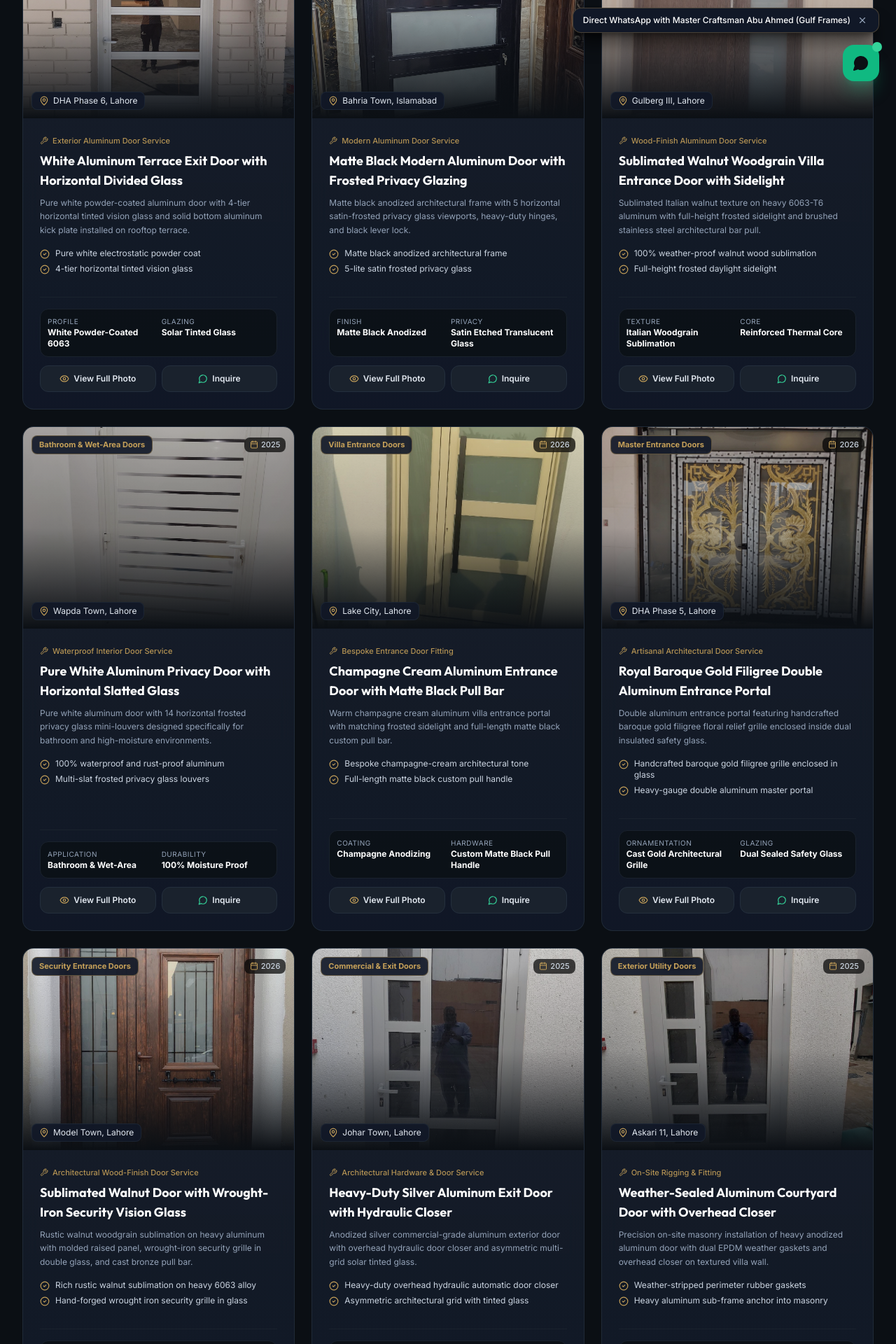
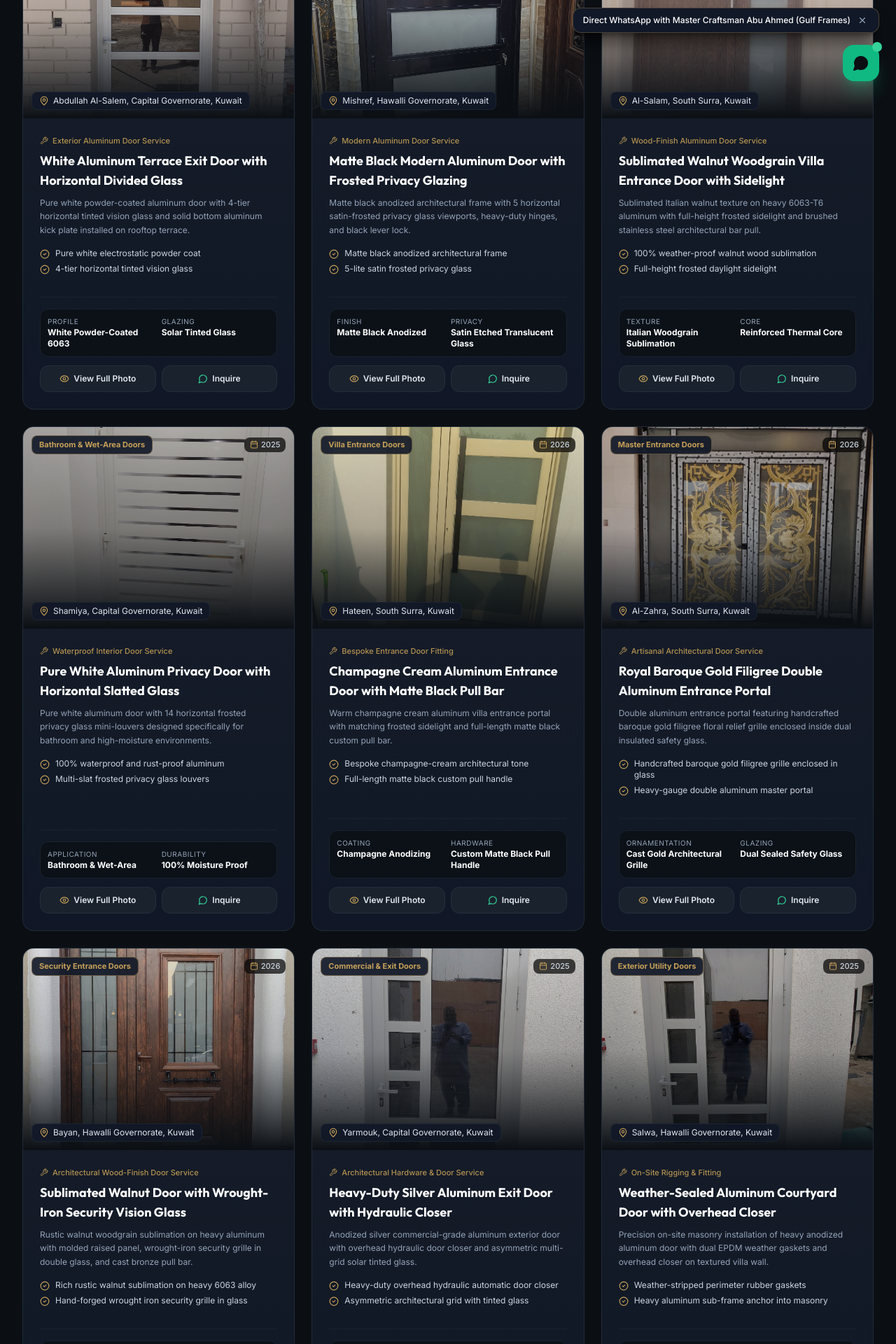
Before and after one commit to shiroright01-commits/abu-ahmed-gulf-frames, a Next.js app: page /projects in a window 1280 px wide. Shown: the part 660-2580 px from the top of the page at 70% size. Built offline with nearby package versions, Linux system fonts and the light colour scheme.

Commit message:
feat: optimize 100% for State of Kuwait exclusively across all projects, governorates, and metadata

```diff
--- a/src/app/contact/page.tsx
+++ b/src/app/contact/page.tsx
@@ -170,7 +170,7 @@ Please let me know when you can schedule an on-site engineering assessment.`;
                     </label>
                     <input
                       type="text"
-                      placeholder={isRTL ? "مثال: لاهور / إسلام آباد" : "e.g. Lahore / Islamabad"}
+                      placeholder={isRTL ? "مثال: الفروانية، حولي، أو العاصمة" : "e.g. Farwaniya, Hawalli, or Kuwait City"}
                       value={formData.city}
                       onChange={(e) => setFormData({ ...formData, city: e.target.value })}
                       className="w-full bg-charcoal-950 border border-charcoal-700 rounded-xl px-3.5 py-2.5 text-white placeholder-slate-500 focus:outline-none focus:border-gold-400"
--- a/src/app/projects/page.tsx
+++ b/src/app/projects/page.tsx
@@ -62,7 +62,7 @@ export default function ProjectsPage() {
           <p className="text-sm sm:text-base text-slate-300 leading-relaxed">
             {t(
               "projectsPageSubtitle",
-              "We deliver bespoke commissioned services, not off-the-shelf retail products. Explore our 30 verified case studies showcasing authentic on-site installations, precision workshop milling, and certified master framing across Pakistan."
+              "We deliver bespoke commissioned services, not off-the-shelf retail products. Explore our 30 verified case studies showcasing authentic on-site installations, precision workshop milling, and certified master framing across Kuwait."
             )}
           </p>
         </div>
--- a/src/components/HeroShowcaseCard.tsx
+++ b/src/components/HeroShowcaseCard.tsx
@@ -61,7 +61,7 @@ export default function HeroShowcaseCard() {
                 <span>{t("heroShowcaseBadge", "Verified Real Commission")}</span>
               </span>
               <span className="text-[11px] font-medium px-2.5 py-1 rounded-xl bg-black/80 text-slate-200 backdrop-blur-md border border-charcoal-700">
-                {t("heroShowcaseLocation", "Model Town, Lahore")}
+                {t("heroShowcaseLocation", "Abdullah Al-Salem, Kuwait")}
               </span>
             </div>
 
--- a/src/components/QuickEstimator.tsx
+++ b/src/components/QuickEstimator.tsx
@@ -250,7 +250,7 @@ Please confirm your availability for a technical site survey.`;
           </label>
           <input
             type="text"
-            placeholder={isRTL ? "مثال: موقع في لاهور، بحاجة لمعاينة ميدانية" : "e.g. Lahore site, need laser measurement"}
+            placeholder={isRTL ? "مثال: فيلا في حولي أو الفروانية، بحاجة لمعاينة ميدانية" : "e.g. Villa in Hawalli or Farwaniya, need laser survey"}
             value={notes}
             onChange={(e) => setNotes(e.target.value)}
             className="w-full bg-charcoal-950 border border-charcoal-700 rounded-xl px-3.5 py-2.5 text-white placeholder-slate-500 focus:outline-none focus:border-gold-400 transition-colors"
--- a/src/components/QuoteModal.tsx
+++ b/src/components/QuoteModal.tsx
@@ -97,7 +97,7 @@ Please get in touch with your survey schedule and preliminary estimates.`;
               <label className="block text-slate-300 font-medium mb-1">City / Location</label>
               <input
                 type="text"
-                placeholder="e.g. Lahore / Islamabad"
+                placeholder="e.g. Farwaniya, Hawalli, or Kuwait City"
                 value={city}
                 onChange={(e) => setCity(e.target.value)}
                 className="w-full bg-charcoal-950 border border-charcoal-700 rounded-xl px-3.5 py-2.5 text-white placeholder-slate-500 focus:outline-none focus:border-gold-400"
--- a/src/data/projectsData.ts
+++ b/src/data/projectsData.ts
@@ -24,7 +24,7 @@ export const projectsData: ProjectItem[] = [
     category: "doors",
     categoryLabel: "Terrace & Utility Doors",
     serviceType: "Exterior Aluminum Door Service",
-    clientLocation: "DHA Phase 6, Lahore",
+    clientLocation: "Abdullah Al-Salem, Capital Governorate, Kuwait",
     year: "2026",
     image: "/real_projects/work_01.jpg",
     summary: "Pure white powder-coated aluminum door with 4-tier horizontal tinted vision glass and solid bottom aluminum kick plate installed on rooftop terrace.",
@@ -45,7 +45,7 @@ export const projectsData: ProjectItem[] = [
     category: "doors",
     categoryLabel: "Interior & Luxury Doors",
     serviceType: "Modern Aluminum Door Service",
-    clientLocation: "Bahria Town, Islamabad",
+    clientLocation: "Mishref, Hawalli Governorate, Kuwait",
     year: "2026",
     image: "/real_projects/work_02.jpg",
     summary: "Matte black anodized architectural frame with 5 horizontal satin-frosted privacy glass viewports, heavy-duty hinges, and black lever lock.",
@@ -66,7 +66,7 @@ export const projectsData: ProjectItem[] = [
     category: "doors",
     categoryLabel: "Master Entrance Doors",
     serviceType: "Wood-Finish Aluminum Door Service",
-    clientLocation: "Gulberg III, Lahore",
+    clientLocation: "Al-Salam, South Surra, Kuwait",
     year: "2026",
     image: "/real_projects/work_03.jpg",
     summary: "Sublimated Italian walnut texture on heavy 6063-T6 aluminum with full-height frosted sidelight and brushed stainless steel architectural bar pull.",
@@ -87,7 +87,7 @@ export const projectsData: ProjectItem[] = [
     category: "doors",
     categoryLabel: "Bathroom & Wet-Area Doors",
     serviceType: "Waterproof Interior Door Service",
-    clientLocation: "Wapda Town, Lahore",
+    clientLocation: "Shamiya, Capital Governorate, Kuwait",
     year: "2025",
     image: "/real_projects/work_04.jpg",
     summary: "Pure white aluminum door with 14 horizontal frosted privacy glass mini-louvers designed specifically for bathroom and high-moisture environments.",
@@ -108,7 +108,7 @@ export const projectsData: ProjectItem[] = [
     category: "doors",
     categoryLabel: "Villa Entrance Doors",
     serviceType: "Bespoke Entrance Door Fitting",
-    clientLocation: "Lake City, Lahore",
+    clientLocation: "Hateen, South Surra, Kuwait",
     year: "2026",
     image: "/real_projects/work_05.jpg",
     summary: "Warm champagne cream aluminum villa entrance portal with matching frosted sidelight and full-length matte black custom pull bar.",
@@ -129,7 +129,7 @@ export const projectsData: ProjectItem[] = [
     category: "doors",
     categoryLabel: "Master Entrance Doors",
     serviceType: "Artisanal Architectural Door Service",
-    clientLocation: "DHA Phase 5, Lahore",
+    clientLocation: "Al-Zahra, South Surra, Kuwait",
     year: "2026",
     image: "/real_projects/work_06.jpg",
     summary: "Double aluminum entrance portal featuring handcrafted baroque gold filigree floral relief grille enclosed inside dual insulated safety glass.",
@@ -150,7 +150,7 @@ export const projectsData: ProjectItem[] = [
     category: "doors",
     categoryLabel: "Security Entrance Doors",
     serviceType: "Architectural Wood-Finish Door Service",
-    clientLocation: "Model Town, Lahore",
+    clientLocation: "Bayan, Hawalli Governorate, Kuwait",
     year: "2026",
     image: "/real_projects/work_07.jpg",
     summary: "Rustic walnut woodgrain sublimation on heavy aluminum with molded raised panel, wrought-iron security grille in double glass, and cast bronze pull bar.",
@@ -171,7 +171,7 @@ export const projectsData: ProjectItem[] = [
     category: "doors",
     categoryLabel: "Commercial & Exit Doors",
     serviceType: "Architectural Hardware & Door Service",
-    clientLocation: "Johar Town, Lahore",
+    clientLocation: "Yarmouk, Capital Governorate, Kuwait",
     year: "2025",
     image: "/real_projects/work_08.jpg",
     summary: "Anodized silver commercial-grade aluminum exterior door with overhead hydraulic door closer and asymmetric multi-grid solar tinted glass.",
@@ -192,7 +192,7 @@ export const projectsData: ProjectItem[] = [
     category: "doors",
     categoryLabel: "Exterior Utility Doors",
     serviceType: "On-Site Rigging & Fitting",
-    clientLocation: "Askari 11, Lahore",
+    clientLocation: "Salwa, Hawalli Governorate, Kuwait",
     year: "2025",
     image: "/real_projects/work_09.jpg",
     summary: "Precision on-site masonry installation of heavy anodized aluminum door with dual EPDM weather gaskets and overhead closer on textured villa wall.",
@@ -213,7 +213,7 @@ export const projectsData: ProjectItem[] = [
     category: "doors",
     categoryLabel: "Master Entrance Doors",
     serviceType: "Wood-Finish Aluminum Door Service",
-    clientLocation: "DHA Phase 8, Lahore",
+    clientLocation: "Shuwaikh Industrial Area, Kuwait",
     year: "2026",
     image: "/real_projects/work_10.jpg",
     summary: "Deep mahogany Italian sublimation on aluminum security door with full-height sidelight and 1.2-meter vertical matte black architectural bar pull.",
@@ -234,7 +234,7 @@ export const projectsData: ProjectItem[] = [
     category: "kitchens",
     categoryLabel: "Waterproof Kitchens",
     serviceType: "Bespoke Aluminum Kitchen Service",
-    clientLocation: "Gulberg Greens, Islamabad",
+    clientLocation: "Sabah Al-Salem, Mubarak Al-Kabeer, Kuwait",
     year: "2026",
     image: "/real_projects/work_11.jpg",
     summary: "Complete modular aluminum L-shaped kitchen featuring charcoal gray anodized cabinets, white marble countertop, undermount sink, and range hood.",
@@ -255,7 +255,7 @@ export const projectsData: ProjectItem[] = [
     category: "shutters",
     categoryLabel: "Motorized Shutters",
     serviceType: "Automated Shutter Installation Service",
-    clientLocation: "F-7, Islamabad",
+    clientLocation: "Nuzha, Capital Governorate, Kuwait",
     year: "2026",
     image: "/real_projects/work_12.jpg",
     summary: "Flush wall-mounted motorized extruded aluminum roller shutter system providing complete blackout, acoustic insulation, and security.",
@@ -276,7 +276,7 @@ export const projectsData: ProjectItem[] = [
     category: "doors",
     categoryLabel: "French & Colonial Doors",
     serviceType: "Architectural Glazing Service",
-    clientLocation: "Canal View, Faisalabad",
+    clientLocation: "Kaifan, Capital Governorate, Kuwait",
     year: "2025",
     image: "/real_projects/work_13.jpg",
     summary: "Classic off-white powder-coated aluminum French entrance door with 12-lite Georgian divided glass grid, matching sidelight, and curved D-handle.",
@@ -297,7 +297,7 @@ export const projectsData: ProjectItem[] = [
     category: "doors",
     categoryLabel: "Modern Interior Doors",
     serviceType: "Contemporary Door Fabrication",
-    clientLocation: "DHA Phase 2, Islamabad",
+    clientLocation: "Al-Siddiq, South Surra, Kuwait",
     year: "2025",
     image: "/real_projects/work_14.jpg",
     summary: "Minimalist flush aluminum interior door in metallic pearl gray finish with horizontal reveal grooves and ergonomic stainless lever handle.",
@@ -318,7 +318,7 @@ export const projectsData: ProjectItem[] = [
     category: "windows",
     categoryLabel: "Architectural Windows",
     serviceType: "Casement Window Installation Service",
-    clientLocation: "Cantt, Rawalpindi",
+    clientLocation: "Al-Shuhada, South Surra, Kuwait",
     year: "2025",
     image: "/real_projects/work_15.jpg",
     summary: "Multi-chamber aluminum casement window with frosted acoustic double glazing and top transom in warm architectural cream.",
@@ -339,7 +339,7 @@ export const projectsData: ProjectItem[] = [
     category: "kitchens",
     categoryLabel: "Kitchen Cabinetry",
     serviceType: "Bespoke Aluminum Kitchen Service",
-    clientLocation: "Gulberg Greens, Islamabad",
+    clientLocation: "Farwaniya Governorate, Kuwait",
     year: "2026",
     image: "/real_projects/work_16.jpg",
     summary: "Detail perspective of 100% waterproof gray aluminum kitchen cabinetry showcasing undermount stainless sink and white marble backsplash transition.",
@@ -360,7 +360,7 @@ export const projectsData: ProjectItem[] = [
     category: "doors",
     categoryLabel: "Master Entrance Doors",
     serviceType: "Grand Entrance Door Fabrication",
-    clientLocation: "Bahria Town, Lahore",
+    clientLocation: "Fintas, Ahmadi Governorate, Kuwait",
     year: "2026",
     image: "/real_projects/work_17.jpg",
     summary: "Grand double aluminum French portal with 5 horizontal glass mullions per leaf, upper daylight transom, and dual flanking sidelights.",
@@ -381,7 +381,7 @@ export const projectsData: ProjectItem[] = [
     category: "doors",
     categoryLabel: "Luxury French Doors",
     serviceType: "Bespoke Decorative Door Service",
-    clientLocation: "Valencia Town, Lahore",
+    clientLocation: "Egaila, Ahmadi Governorate, Kuwait",
     year: "2025",
     image: "/real_projects/work_18.jpg",
     summary: "Neoclassical double aluminum entrance door featuring arched fanlight vision glass with decorative brass grill inlays and molded lower panels.",
@@ -402,14 +402,14 @@ export const projectsData: ProjectItem[] = [
     category: "kitchens",
     categoryLabel: "Kitchen Fit-Out",
     serviceType: "Turnkey Kitchen & Glazing Service",
-    clientLocation: "Gulberg Greens, Islamabad",
+    clientLocation: "Mangaf, Ahmadi Governorate, Kuwait",
     year: "2026",
     image: "/real_projects/work_19.jpg",
     summary: "4-tier soft-close aluminum kitchen storage drawers with brushed handles and integrated aluminum casement ventilation window.",
     highlights: [
       "4-tier heavy-duty aluminum sliding drawers with brushed metal pulls",
       "Directly integrated aluminum casement window above food prep area",
-      "Termite-proof aluminum carcass designed for Pakistani cooking environments",
+      "Termite-proof aluminum carcass designed for Kuwait & Gulf high-heat cooking environments",
     ],
     specs: [
       { label: "Drawers", value: "4-Tier Aluminum Soft-Close" },
@@ -423,7 +423,7 @@ export const projectsData: ProjectItem[] = [
     category: "doors",
     categoryLabel: "Modern Entrance Doors",
     serviceType: "Contemporary Villa Door Service",
-    clientLocation: "DHA Phase 6, Lahore",
+    clientLocation: "Abu Halifa, Ahmadi Governorate, Kuwait",
     year: "2026",
     image: "/real_projects/work_20.jpg",
     summary: "Twin architectural flush entrance doors in matte taupe charcoal with distinctive midnight blue vertical accent blades and frosted sidelights.",
@@ -444,7 +444,7 @@ export const projectsData: ProjectItem[] = [
     category: "doors",
     categoryLabel: "Modern Entrance Doors",
     serviceType: "Bespoke Exterior Door Fitting",
-    clientLocation: "Canal Road, Faisalabad",
+    clientLocation: "Al-Rai Commercial Area, Kuwait",
     year: "2026",
     image: "/real_projects/work_21.jpg",
     summary: "Contemporary high-gloss black aluminum entrance door with 5 horizontal offset frosted vision lites and full-length matching sidelight.",
@@ -465,7 +465,7 @@ export const projectsData: ProjectItem[] = [
     category: "doors",
     categoryLabel: "Patio & French Doors",
     serviceType: "Glazed French Door Service",
-    clientLocation: "Lake City, Lahore",
+    clientLocation: "Al-Andalus, Farwaniya Governorate, Kuwait",
     year: "2026",
     image: "/real_projects/work_22.jpg",
     summary: "Double French aluminum patio portal in off-white powder coat with 6 horizontal divided lites featuring solar green reflective glass.",
@@ -486,7 +486,7 @@ export const projectsData: ProjectItem[] = [
     category: "custom",
     categoryLabel: "Specialty Arched Framing",
     serviceType: "Custom Architectural Bending Service",
-    clientLocation: "Wapda Town, Gujranwala",
+    clientLocation: "Ishbiliya, Farwaniya Governorate, Kuwait",
     year: "2026",
     image: "/real_projects/work_23.jpg",
     summary: "Roller-bent semicircular arch transom and matching single aluminum door with 5 horizontal bronze tinted glass panels set in stone masonry.",
@@ -507,7 +507,7 @@ export const projectsData: ProjectItem[] = [
     category: "windows",
     categoryLabel: "Windows with Shutters",
     serviceType: "Integrated Window & Shutter Service",
-    clientLocation: "DHA Phase 5, Lahore",
+    clientLocation: "Sabah Al-Ahmad Residential City, Kuwait",
     year: "2026",
     image: "/real_projects/work_24.jpg",
     summary: "Travertine-mounted sliding aluminum window with overhead concealed roller shutter housing and solar bronze heat-absorbing double glass.",
@@ -528,7 +528,7 @@ export const projectsData: ProjectItem[] = [
     category: "doors",
     categoryLabel: "Patio & Garden Doors",
     serviceType: "Anodized Aluminum Door Service",
-    clientLocation: "Sea View, Karachi",
+    clientLocation: "Al-Jahra, Jahra Governorate, Kuwait",
     year: "2025",
     image: "/real_projects/work_25.jpg",
     summary: "Champagne anodized beachfront patio door featuring geometric chamfered octagonal arch vision glazing and heavy fluted aluminum kick plate.",
@@ -549,7 +549,7 @@ export const projectsData: ProjectItem[] = [
     category: "custom",
     categoryLabel: "Specialty Arched Windows",
     serviceType: "Architectural Curved Window Service",
-    clientLocation: "Gulberg III, Lahore",
+    clientLocation: "Mutlaa Residential City, Kuwait",
     year: "2026",
     image: "/real_projects/work_26.jpg",
     summary: "Roller-curved segmental arched aluminum window frame with operable central casement sash and frosted privacy glass in luxury villa.",
@@ -570,7 +570,7 @@ export const projectsData: ProjectItem[] = [
     category: "windows",
     categoryLabel: "Panoramic Windows",
     serviceType: "Architectural Glazing & Window Service",
-    clientLocation: "DHA Phase 6, Lahore",
+    clientLocation: "Rumaithiya, Hawalli Governorate, Kuwait",
     year: "2026",
     image: "/real_projects/work_27.jpg",
     summary: "Floor-to-ceiling panoramic picture window with side ventilation sashes and upper transom in solar reflective glass.",
@@ -591,7 +591,7 @@ export const projectsData: ProjectItem[] = [
     category: "doors",
     categoryLabel: "Modern Entrance Doors",
     serviceType: "Modern Aluminum Door Service",
-    clientLocation: "Bahria Town, Islamabad",
+    clientLocation: "Khaitan, Farwaniya Governorate, Kuwait",
     year: "2026",
     image: "/real_projects/work_28.jpg",
     summary: "Modern white powder-coated aluminum door with cobalt blue tinted horizontal vision glass, matching sidelight, and stainless steel pull bar.",
@@ -612,7 +612,7 @@ export const projectsData: ProjectItem[] = [
     category: "doors",
     categoryLabel: "Bathroom & Wet-Area Doors",
     serviceType: "Waterproof Bathroom Door Service",
-    clientLocation: "Model Town, Lahore",
+    clientLocation: "Al-Adan, Mubarak Al-Kabeer, Kuwait",
     year: "2025",
     image: "/real_projects/work_29.jpg",
     summary: "Champagne gold anodized aluminum bathroom door with 4 frosted privacy safety glass panels and color-matched anodized hardware.",
@@ -633,7 +633,7 @@ export const projectsData: ProjectItem[] = [
     category: "doors",
     categoryLabel: "Staircase & Landing Doors",
     serviceType: "Interior Aluminum French Door Service",
-    clientLocation: "Askari 11, Lahore",
+    clientLocation: "Bneid Al-Qar, Capital Governorate, Kuwait",
     year: "2026",
     image: "/real_projects/work_30.jpg",
     summary: "Double swinging French aluminum landing door in warm ivory powder coat with 4 bronze-tinted glass panels per leaf and white lever latch.",
--- a/src/data/translations.ts
+++ b/src/data/translations.ts
@@ -33,7 +33,7 @@ export const translations = {
 
     // Hero Showcase Card
     heroShowcaseBadge: "Verified Real Commission",
-    heroShowcaseLocation: "Model Town, Lahore",
+    heroShowcaseLocation: "Abdullah Al-Salem, Kuwait",
     heroShowcaseTitle: "Sublimated Walnut Door with Wrought-Iron Grille",
     heroShowcaseTag: "Hand-Crimped",
     heroShowcaseDesc:
@@ -124,7 +124,7 @@ export const translations = {
 
     // Footer
     footerDesc:
-      "Master Architectural Craftsman with 20+ years of Gulf and Pakistani experience. Delivering bespoke structural aluminum framing, wood-sublimation entrance doors, waterproof kitchens, and automated shutter systems.",
+      "Master Architectural Craftsman with 20+ years of Gulf experience, proudly serving all governorates across the State of Kuwait. Delivering bespoke structural aluminum framing, luxury entrance doors, waterproof kitchens, and automated shutter systems.",
     footerServicesTitle: "Architectural Services",
     footerQuickLinksTitle: "Quick Navigation",
     footerContactTitle: "Master Studio Contact",
@@ -133,7 +133,7 @@ export const translations = {
     // Projects Page
     projectsPageTitle: "Architectural Service Portfolio",
     projectsPageSubtitle:
-      "We deliver bespoke commissioned services, not off-the-shelf retail products. Explore our 30 verified case studies showcasing authentic on-site installations, precision workshop milling, and certified master framing across Pakistan.",
+      "We deliver bespoke commissioned services, not off-the-shelf retail products. Explore our 30 verified case studies showcasing authentic on-site installations, precision workshop milling, and certified master framing across Kuwait.",
 
     // Contact Page
     contactPageBadge: "Direct Craftsman Consultation",
@@ -182,7 +182,7 @@ export const translations = {
 
     // Hero Showcase Card
     heroShowcaseBadge: "مشروع حقيقي معتمد",
-    heroShowcaseLocation: "موديل تاون، لاهور",
+    heroShowcaseLocation: "ضاحية عبد الله السالم، الكويت",
     heroShowcaseTitle: "باب ألمنيوم بخشب الجوز مع حماية حديد مشغول",
     heroShowcaseTag: "كبس يدوي متقن",
     heroShowcaseDesc:
@@ -273,7 +273,7 @@ export const translations = {
 
     // Footer
     footerDesc:
-      "معلم حرفي ألمنيوم معماري بخبرة تفوق ٢٠ عاماً في الخليج وباكستان. متخصصون في تفصيل وتركيب إطارات الألمنيوم الإنشائي، أبواب المداخل المعزولة، مطابخ الألمنيوم المقاومة للماء، وشترات النوافذ الأوتوماتيكية.",
+      "معلم حرفي ألمنيوم معماري بخبرة تفوق ٢٠ عاماً في الكويت والخليج. متخصصون في تفصيل وتركيب إطارات الألمنيوم الإنشائي، أبواب المداخل المعزولة، مطابخ الألمنيوم المقاومة للماء، وشترات النوافذ الأوتوماتيكية في كافة مناطق ومحافظات الكويت.",
     footerServicesTitle: "خدماتنا المعمارية",
     footerQuickLinksTitle: "روابط سريعة",
     footerContactTitle: "التواصل مع الورشة والاستوديو",
```
Also changed, not shown: src/app/about/page.tsx (+12 -0 lines), src/app/layout.tsx (+19 -9 lines), src/components/AboutSection.tsx (+12 -0 lines), src/data/siteConfig.ts (+18 -0 lines), src/data/videoData.ts (+4 -4 lines).
